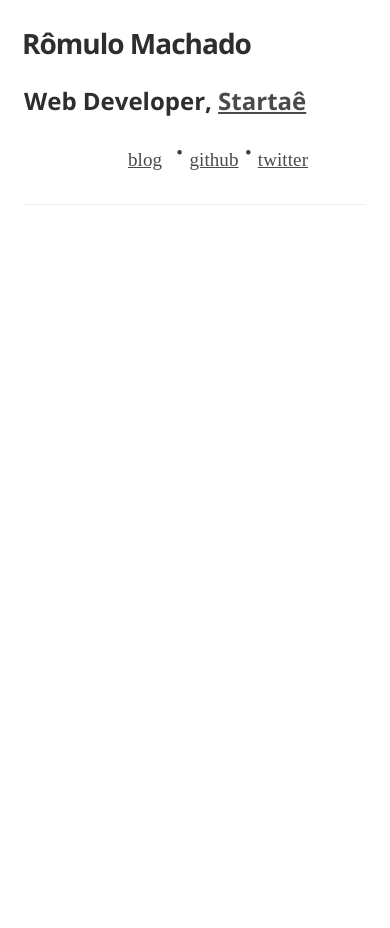
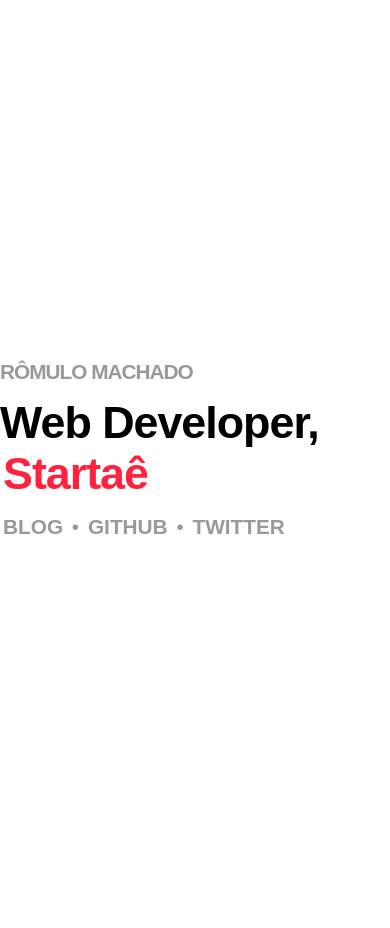
Before and after one commit to romulomachado/romulomachado.github.io, a Jekyll site: the page built from index.html, in a window 390 px wide. Built offline with Jekyll 4.4.1, drawn with Linux system fonts in a browser that asks for light colours; some web fonts are replaced; after the commit the page ends 900 px from its top, so only the background shows below that.

Commit message:
Update styles

```diff
--- a/stylesheets/styles.sass
+++ b/stylesheets/styles.sass
@@ -3,405 +3,92 @@
 
 html
   height: 100%
-  max-height: 100%
-  font-size: 62.5%
 
 body
   height: 100%
-  max-height: 100%
-  font-family: 'Source Serif Pro', serif
-  letter-spacing: 0.01rem
-  font-size: 2rem
-  line-height: 1.75em
-  color: #3A4145
+  font-family: 'Quattrocento Sans', sans-serif
+  margin: 0
+  color: #999
 
-::-moz-selection
-  background: #D6EDFF
+.container
+  margin: 0 auto
+  max-width: 940px
+  position: relative
+  height: 100%
 
-::selection
-  background: #D6EDFF
+.about-me
+  display: flex
+  flex-direction: column
+  justify-content: center
+  height: 100%
+  font-weight: 100
+  line-height: 1.3
 
 h1, h2, h3,
 h4, h5, h6
-  color: #2E2E2E
   line-height: 1.15em
-  font-family: 'Open Sans', sans-serif
-  text-rendering: geometricPrecision
 
 h1
-  font-size: 5rem
-  letter-spacing: -2px
-  text-indent: -3px
+  font-size: 2.8rem
+  letter-spacing: -1px
 
 h2
-  font-size: 3.6rem
+  font-size: 2.5rem
   letter-spacing: -1px
 
 h3
-  font-size: 3rem
+  font-size: 2.3rem
 
 h4
-  font-size: 2.5rem
+  font-size: 2rem
 
 h5
-  font-size: 2rem
+  font-size: 1.8rem
 
 h6
-  font-size: 2rem
+  font-size: 1.5rem
 
-a
-  color: #4A4A4A
-  transition: color 0.3s ease
+.name, .links
+  margin: 0.8rem 0
 
-a:hover
-  color: #111
-
-ol, ul
-  padding-left: 3rem
-
-ol ol, ul ul,
-ul ol, ol ul
-  margin: 0 0 0.4em 0
-  padding-left: 2em
-
-dl dt
-  float: left
-  width: 180px
-  overflow: hidden
-  clear: left
-  text-align: right
-  text-overflow: ellipsis
-  white-space: nowrap
-  font-weight: 700
-  margin-bottom: 1em
-
-dl dd
-  margin-left: 200px
-  margin-bottom: 1em
-
-li
-  margin: 0.4em 0
-
-li li
-  margin: 0
-
-hr
-  display: block
-  height: 1px
-  border: 0
-  border-top: #EFEFEF 1px solid
-  margin: 3.2em 0
+.name
+  font-size: 1.3rem
+  text-transform: uppercase
   padding: 0
 
-blockquote
-  -moz-box-sizing: border-box
-  box-sizing: border-box
-  margin: 1.75em 0 1.75em -2.2em
-  padding: 0 0 0 1.75em
-  border-left: #4A4A4A 0.4em solid
+.work
+  margin: 0
+  font-size: 2.8rem
 
-blockquote p
-  margin: 0.8em 0
-  font-style: italic
-
-
-blockquote small
-  display: inline-block
-  margin: 0.8em 0 0.8em 1.5em
-  font-size: 0.9em
-  color: #CCC
-
-blockquote cite
-  font-weight: 700
-
-blockquote cite a
-  font-weight: normal
-
-mark
-  background-color: #fdffb6
-
-code, tt
-  padding: 1px 3px
-  font-family: Inconsolata, monospace, sans-serif
-  font-size: 0.85em
-  white-space: pre-wrap
-  border: #E3EDF3 1px solid
-  background: #F7FAFB
-  border-radius: 2px
-
-pre
-  -moz-box-sizing: border-box
-  box-sizing: border-box
-  margin: 0 0 1.75em 0
-  border: #E3EDF3 1px solid
-  width: 100%
-  padding: 10px
-  font-family: Inconsolata, monospace, sans-serif
-  font-size: 0.8em
-  white-space: normal
-  // white-space: pre
-  // overflow: auto
-  overflow-x: scroll
-  background: #F7FAFB
-  border-radius: 3px
-
-pre code, pre tt
-  font-size: inherit
-  white-space: pre
-  background: transparent
-  border: none
-  padding: 0
-
-kbd
-  display: inline-block
-  margin-bottom: 0.4em
-  padding: 1px 8px
-  border: #CCC 1px solid
-  color: #666
-  text-shadow: #FFF 0 1px 0
-  font-size: 0.9em
-  font-weight: 700
-  background: #F4F4F4
-  border-radius: 4px
-  box-shadow: 0 1px 0 rgba(0, 0, 0, 0.2), 0 1px 0 0 #fff inset
-
-table
-  -moz-box-sizing: border-box
-  box-sizing: border-box
-  margin: 1.75em 0
-  width: 100%
-  max-width: 100%
-  background-color: transparent
-
-table th,
-table td
-  padding: 8px
-  line-height: 20px
-  text-align: left
-  vertical-align: top
-  border-top: #EFEFEF 1px solid
-
-table th
-  color: #000
-
-table caption + thead tr:first-child th,
-table caption + thead tr:first-child td,
-table colgroup + thead tr:first-child th,
-table colgroup + thead tr:first-child td,
-table thead:first-child tr:first-child th,
-table thead:first-child tr:first-child td
-  border-top: 0
-
-table tbody + tbody
-  border-top: #EFEFEF 2px solid
-
-table table table
-  background-color: #FFF
-
-table tbody > tr:nth-child(odd) > td,
-table tbody > tr:nth-child(odd) > th
-  background-color: #F6F6F6
-
-table.plain tbody > tr:nth-child(odd) > td,
-table.plain tbody > tr:nth-child(odd) > th
-  background: transparent
-
-.video
-  position: relative
-  width: 100%
-  height: 0
-  padding-bottom: 56.25%
-  margin-bottom: 1.4em
-
-  iframe
-    position: absolute
-    top: 0
-    left: 0
-    width: 100%
-    height: 100%
-
-.header
-  text-align: right
-  margin-bottom: 0
-  padding-top: 1rem
-
-  &:after
-    display: block
-    content: ""
-    width: 100px
-    height: 1px
-    margin: 3rem auto
-    background-color: #eee
-
-.header__title
-  margin-top: 0
-  margin-bottom: .5rem
-  font-weight: bold
-  line-height: 1.1
-  color: #333
-  letter-spacing: -.025rem
+  .job-title
+    font-weight: 700
+    color: #000
 
   a
-    font-weight: inherit
-    line-height: inherit
     text-decoration: none
+    font-weight: 700
+    color: #ff223e
+    padding: 0 3px
 
-.nav
-  padding-left: 0
-  margin-top: 0
-  margin-bottom: 0
-  list-style: none
+    &:hover
+      background-color: #ff223e
+      color: #fff
+
+.links
+  padding: 0
+  list-style-type: none
+  font-size: 1.3rem
 
   li
-    display: inline-block
+    display: inline
+    text-transform: uppercase
 
-    + li
-      margin-left: .5rem
+    a
+      color: #999
+      font-weight: 700
+      text-decoration: none
+      padding: 0 3px
 
-  a
-    font-weight: inherit
-    line-height: inherit
-    text-decoration: none
-
-.blog-post__title
-  display: inline
-  margin: 0
-  line-height: 1.8em
-  font-family: 'Source Serif Pro', serif
-
-.blog-post__date
-  margin-left: 5px
-
-time
-  color: #C0C0C0
-
-.container
-  position: relative
-  width: 80%
-  max-width: 710px
-  margin: 4rem auto
-  padding-bottom: 4rem
-  border-bottom: #EBF2F6 1px solid
-  word-wrap: break-word
-
-  img:not(.emoji)
-    display: block
-    max-width: 126%
-    height: auto
-    padding: 0.6em 0
-    /* Centers an image by (1) pushing its left edge to the
-       center of its container and (2) shifting the entire image
-       in the opposite direction by half its own width.
-       Works for images that are larger than their containers. */
-    position: relative
-    left: 50%
-    -webkit-transform: translateX(-50%) /* for Safari and iOS */
-    -ms-transform: translateX(-50%) /* for IE9 */
-    transform: translateX(-50%)
-
-.post__title
-  margin-bottom: 0
-
-.share-this
-  text-align: center
-
-/* Github */
-.gist table
-  margin: 0
-  font-size: 1.4rem
-
-.gist td
-  line-height: 1.4
-
-.gist .line-number
-  min-width: 25px
-
-.links
-  list-style-type: none
-  display: -webkit-flex
-  display: flex
-  width: 200px
-  margin: 0 auto
-
-  li
-    width: 33.3333%
-    text-align: center
-
-  img
-    max-width: 40px
-
-@media only screen and (min-width: 900px)
-  .header__title
-    float: left
-
-@media only screen and (max-width: 900px)
-  .header
-    text-align: center
-
-  blockquote
-    margin-left: 0
-
-  .post
-    font-size: 0.95em
-
-  hr
-    margin: 2.4em 0
-
-  ol, ul
-    padding-left: 2em
-
-  h1
-    font-size: 4.5rem
-    text-indent: -2px
-
-  h2
-    font-size: 3.6rem
-
-  h3
-    font-size: 3.1rem
-
-  h4
-    font-size: 2.5rem
-
-  h5
-    font-size: 2.2rem
-
-  h6
-    font-size: 1.8rem
-
-@media only screen and (max-width: 500px)
-  .container
-    width: auto
-    margin-top: 2rem
-    margin-bottom: 2rem
-    margin-left: 16px
-    margin-right: 16px
-    padding-bottom: 2rem
-    line-height: 1.65em
-
-  hr
-    margin: 1.75em 0
-
-  p, ul, ol, dl
-    font-size: 0.95em
-    margin: 0 0 2.5rem 0
-
-  h1
-    font-size: 2.8rem
-    letter-spacing: -1px
-
-  h2
-    font-size: 2.4rem
-    letter-spacing: 0
-
-  h3
-    font-size: 2.1rem
-
-  h4
-    font-size: 1.9rem
-
-  h5
-    font-size: 1.8rem
-
-  h6
-    font-size: 1.8rem
+      &:hover
+        background-color: #999
+        color: #fff
```
